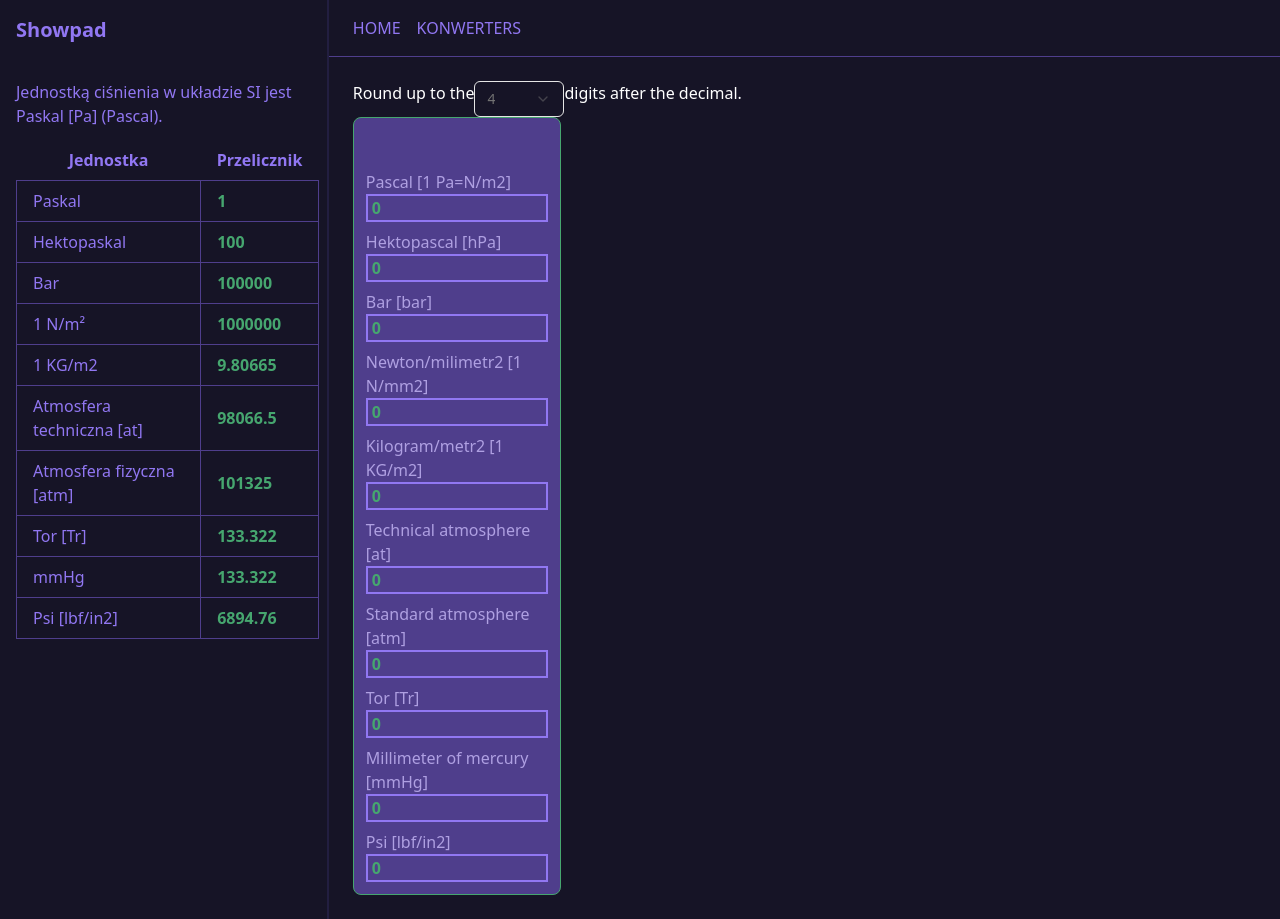
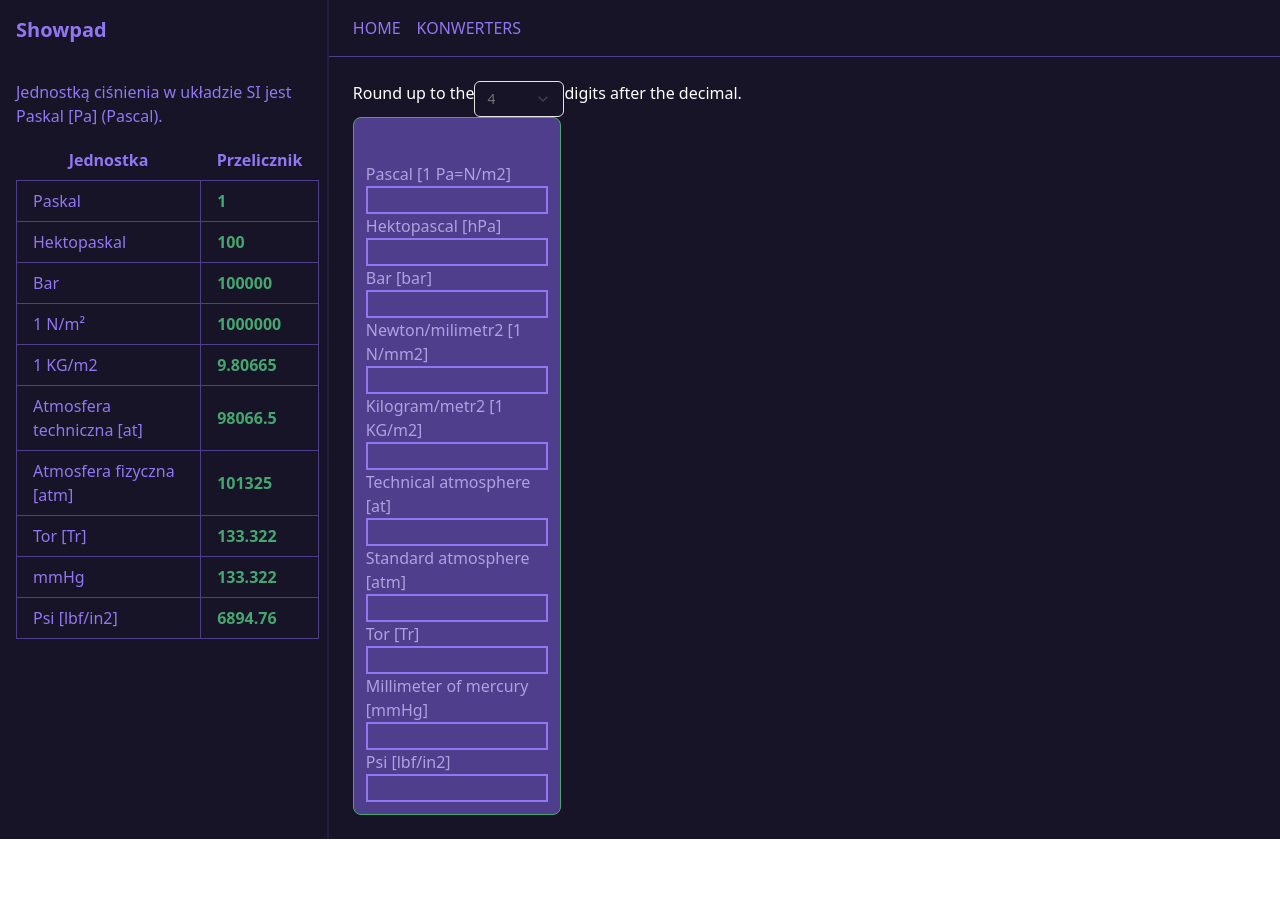
Before and after one commit to PiotrCembrowski/uniter, a Next.js app: page /pressure in a window 1280 px wide. After the commit the page ends 839 px from the top, so only its background shows below. Built offline with nearby package versions, Linux system fonts and the light colour scheme; what next-redux-wrapper would draw is missing.

Commit message:
updating jsx tree

```diff
--- a/app/components/units/PressureUnitCard.tsx
+++ b/app/components/units/PressureUnitCard.tsx
@@ -87,19 +87,16 @@ export default function PressureUnitCard({ value, digit }: UnitCardProps) {
 
   return (
     <div className="group relative overflow-hidden rounded-lg border border-[#46A66F] bg-[#4F3E8C]  text-[#afa0e2]">
-      <div className="aspect-[4/3] md:aspect-auto p-3 flex flex-col justify-between space-y-2">
-        <div className="mb-8">
-          <h3 className="font-medium"></h3>
-        </div>
-        <div className="w-full">
+      <div className="aspect-[4/3] md:aspect-auto p-3">
+        <div className="mb-8"></div>
+        <div>
           <label>{unit1Name}</label>
           <br />
           <input
             name="unit1"
             className="w-max-[100%] w-[100%] box-border border-2 border-[#9177F2] bg-[#4F3E8C] text-[#46A66F] font-bold pl-1"
-            type="text"
             onChange={handleChange}
-            value={value?.unit1}
+            value={value?.unit1 ? Big(value.unit1).round(digit).toString() : ""}
           />
         </div>
         <div>
@@ -108,99 +105,122 @@ export default function PressureUnitCard({ value, digit }: UnitCardProps) {
           <input
             name="unit2"
             className="w-max-[100%] w-[100%] box-border border-2 border-[#9177F2] bg-[#4F3E8C] text-[#46A66F] font-bold pl-1"
-            type="text"
             onChange={handleChange}
-            value={value?.unit2}
+            value={value?.unit2 ? Big(value.unit2).round(digit).toString() : ""}
           />
         </div>
+        {unit3Name && (
           <div>
             <label htmlFor="">{unit3Name}</label>
             <br />
             <input
               name="unit3"
               className="w-max-[100%] w-[100%] box-border border-2 border-[#9177F2] bg-[#4F3E8C] text-[#46A66F] font-bold pl-1"
-            type="text"
               onChange={handleChange}
-            value={value?.unit3}
+              value={
+                value?.unit3 ? Big(value.unit3).round(digit).toString() : ""
+              }
             />
           </div>
+        )}
+        {unit4Name && (
           <div>
             <label htmlFor="">{unit4Name}</label>
             <br />
             <input
               name="unit4"
               className="w-max-[100%] w-[100%] box-border border-2 border-[#9177F2] bg-[#4F3E8C] text-[#46A66F] font-bold pl-1"
-            type="text"
               onChange={handleChange}
-            value={value?.unit4}
+              value={
+                value?.unit4 ? Big(value.unit4).round(digit).toString() : ""
+              }
             />
           </div>
+        )}
+        {unit5Name && (
           <div>
             <label htmlFor="">{unit5Name}</label>
             <br />
             <input
               name="unit5"
               className="w-max-[100%] w-[100%] box-border border-2 border-[#9177F2] bg-[#4F3E8C] text-[#46A66F] font-bold pl-1"
-            type="text"
               onChange={handleChange}
-            value={value?.unit5}
+              value={
+                value?.unit5 ? Big(value.unit5).round(digit).toString() : ""
+              }
             />
           </div>
+        )}
+        {unit6Name && (
           <div>
             <label htmlFor="">{unit6Name}</label>
             <br />
             <input
               name="unit6"
               className="w-max-[100%] w-[100%] box-border border-2 border-[#9177F2] bg-[#4F3E8C] text-[#46A66F] font-bold pl-1"
-            type="text"
               onChange={handleChange}
-            value={value?.unit6}
+              value={
+                value?.unit6 ? Big(value.unit6).round(digit).toString() : ""
+              }
             />
           </div>
+        )}
+        {unit7Name && (
           <div>
             <label htmlFor="">{unit7Name}</label>
             <br />
             <input
               name="unit7"
               className="w-max-[100%] w-[100%] box-border border-2 border-[#9177F2] bg-[#4F3E8C] text-[#46A66F] font-bold pl-1"
-            type="text"
               onChange={handleChange}
-            value={value?.unit7}
+              value={
+                value?.unit7 ? Big(value.unit7).round(digit).toString() : ""
+              }
             />
           </div>
+        )}
+        {unit8Name && (
           <div>
             <label htmlFor="">{unit8Name}</label>
             <br />
             <input
               name="unit8"
               className="w-max-[100%] w-[100%] box-border border-2 border-[#9177F2] bg-[#4F3E8C] text-[#46A66F] font-bold pl-1"
-            type="text"
               onChange={handleChange}
-            value={value?.unit8}
+              value={
+                value?.unit8 ? Big(value.unit8).round(digit).toString() : ""
+              }
             />
           </div>
+        )}
+        {unit9Name && (
           <div>
             <label htmlFor="">{unit9Name}</label>
             <br />
             <input
               name="unit9"
               className="w-max-[100%] w-[100%] box-border border-2 border-[#9177F2] bg-[#4F3E8C] text-[#46A66F] font-bold pl-1"
-            type="text"
               onChange={handleChange}
-            value={value?.unit9}
+              value={
+                value?.unit9 ? Big(value.unit9).round(digit).toString() : ""
+              }
             />
           </div>
+        )}
+        {unit10Name && (
           <div>
             <label htmlFor="">{unit10Name}</label>
             <br />
             <input
               name="unit10"
               className="w-max-[100%] w-[100%] box-border border-2 border-[#9177F2] bg-[#4F3E8C] text-[#46A66F] font-bold pl-1"
-            type="text"
               onChange={handleChange}
-            value={value?.unit10}
+              value={
+                value?.unit10 ? Big(value.unit10).round(digit).toString() : ""
+              }
             />
           </div>
+        )}
       </div>
     </div>
   );
```
Lines whose indentation alone changed are shown as unchanged.
